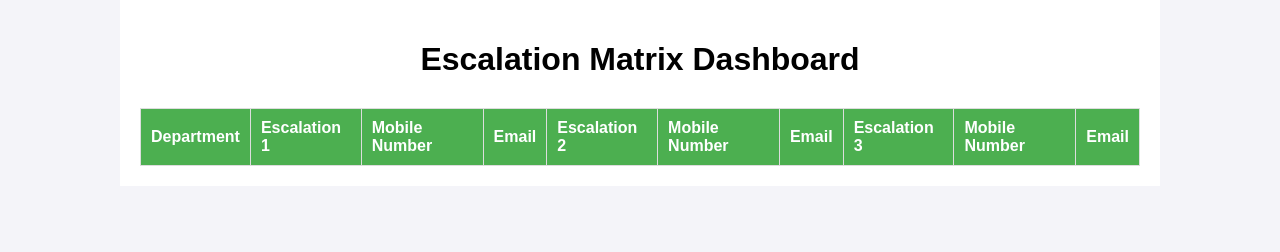
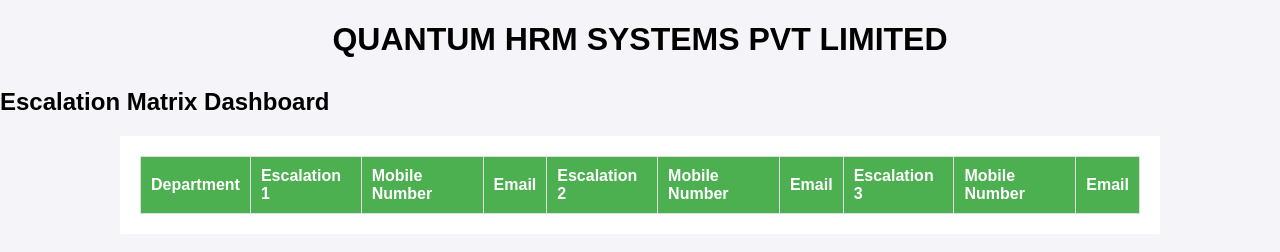
Before and after one commit to hrmsystemsngl/matrix, a plain HTML site: page index.html in a window 1280 px wide. Drawn offline with nearby package versions, Linux system fonts and the light colour scheme.

Commit message:
Update index.html

```diff
--- a/index.html
+++ b/index.html
@@ -7,8 +7,16 @@
   <link rel="stylesheet" href="style.css">
 </head>
 <body>
+  <!-- Header with fixed dark blue background -->
+  <header>
+    <div class="header-content">
+      <h1>QUANTUM HRM SYSTEMS PVT LIMITED</h1>
+      <h2>Escalation Matrix Dashboard</h2>
+    </div>
+  </header>
+
+  <!-- Container for the escalation matrix table -->
   <div class="container">
-    <h1>Escalation Matrix Dashboard</h1>
     <table id="escalation-table">
       <thead>
         <tr>
@@ -29,6 +37,7 @@
       </tbody>
     </table>
   </div>
-  <script src="https://cdnjs.cloudflare.com/ajax/libs/PapaParse/5.3.0/papaparse.min.js"></script>
+
+  <script src="script.js"></script>
 </body>
 </html>
```
